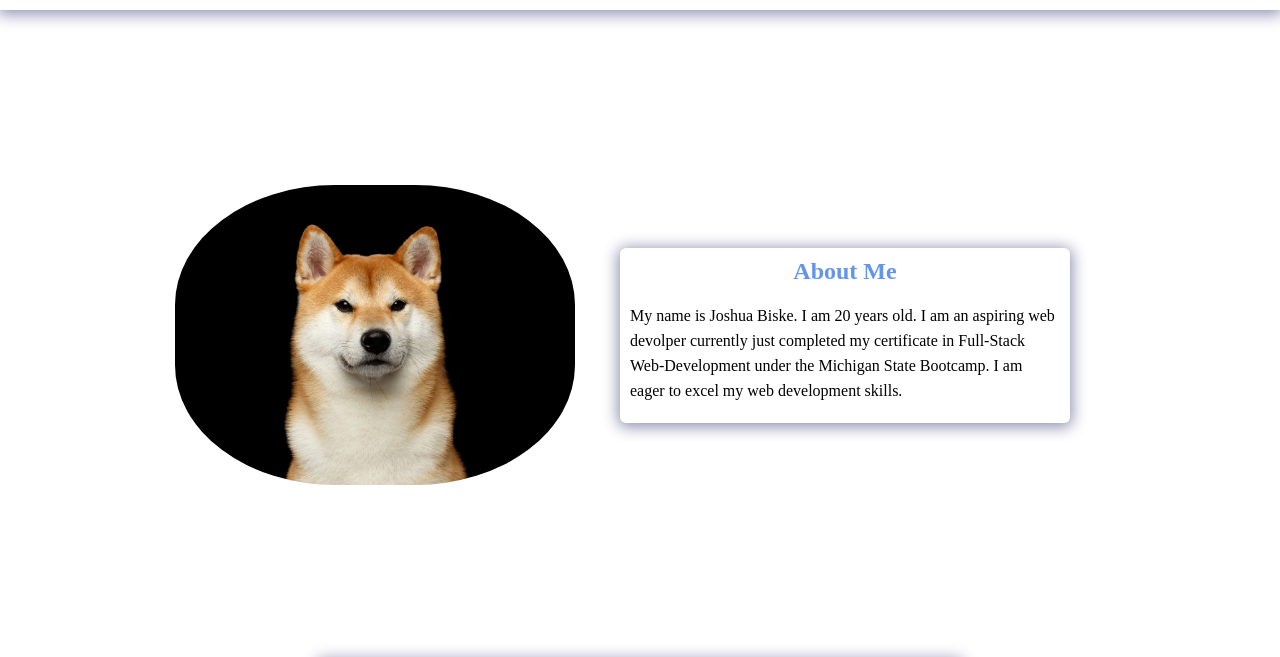
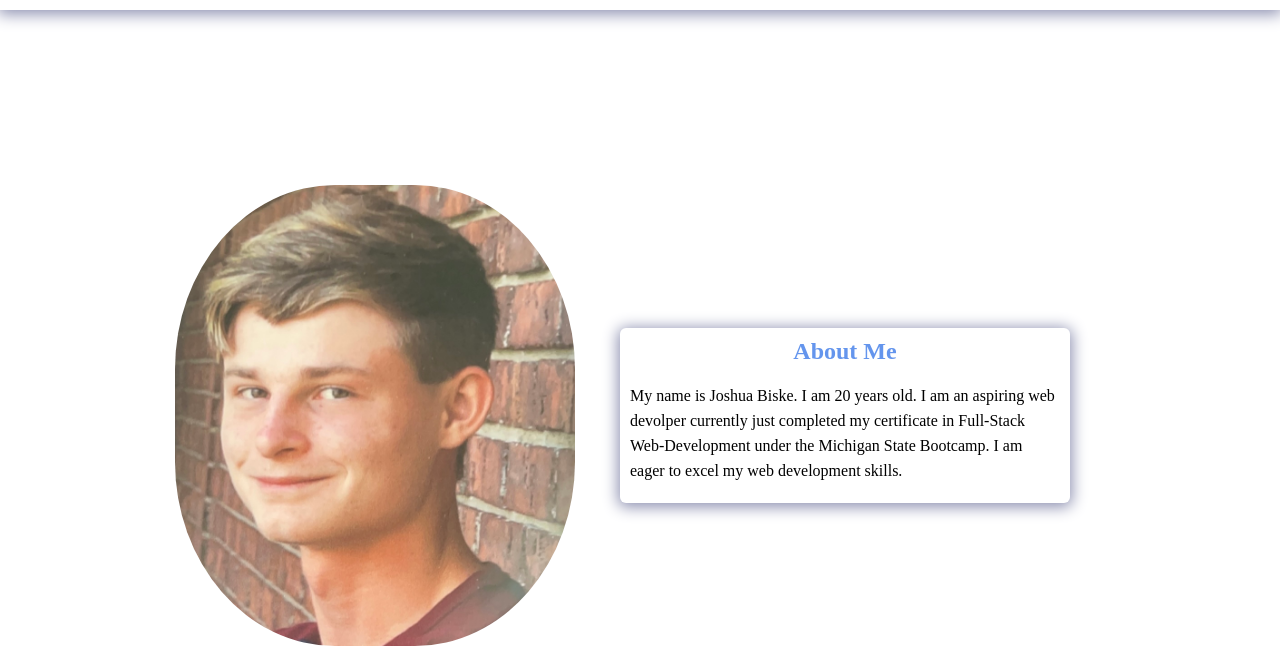
Before and after one commit to Jbiske/JB-Portfolio, a plain HTML site: page index.html in a window 1280 px wide. Shown: the part 90-747 px from the top of the page. Drawn offline with Linux system fonts and the light colour scheme; a script that the page names is missing.

Commit message:
changing picture

```diff
--- a/index.html
+++ b/index.html
@@ -33,7 +33,7 @@
 
 <section class="about-me" id="about">
 
-<img src="./assets/Shiba.jpg" style="width: 400px; border-radius: 40%;" alt="Profile Picture"> </img>
+<img src="./assets/potrait.jpg" style="width: 400px; border-radius: 40%;" alt="Profile Picture"> </img>
 <div class="bio">
 <h2>About Me</h2>
 
@@ -79,7 +79,7 @@
     <li> <a href="https://docs.google.com/document/d/1X1sJ4EKHoWUCOFH_LPNJgijGmi6rRLjeZWIqg5b-qDY/edit?usp=sharing"> Reseme </a></li>
 
 </ul>
-</section>
+</section=
 
 
 
```
Also changed, not shown: assets/potrait.jpg (added).
